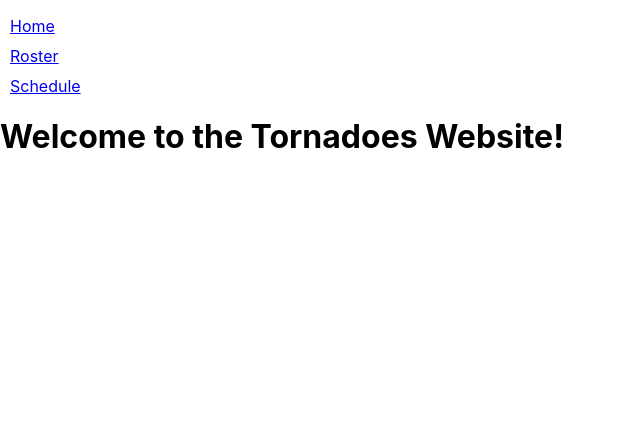
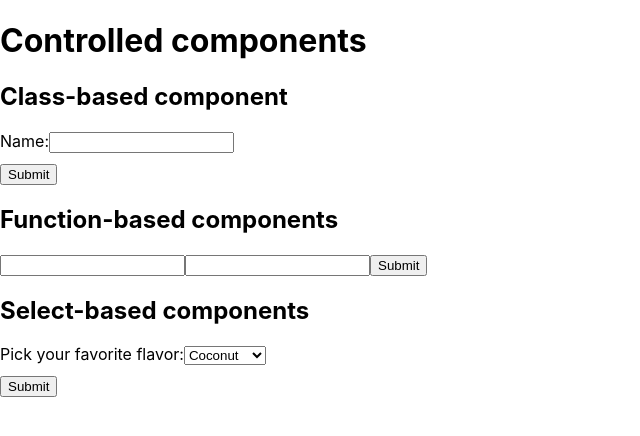
Before and after one commit to UALR-FrontEndWebDevelopmentCourse/react-examples, a React (Create React App) app: page / in a window 1280 px wide. Shown: the top 436 px of the page, without its empty margins (0-640 px from the left). Built offline with nearby package versions, Linux system fonts and the light colour scheme.

Commit message:
Forms created

```diff
--- a/src/App.js
+++ b/src/App.js
@@ -1,18 +1,17 @@
-import Header from "./Components/Header";
-import Main from "./Components/Main";
+import NameForm from "./Components/NameForm";
+import UserForm from "./Components/UserForm";
+import FlavorForm from "./Components/FlavorForm";
 
-// TODO 02. Here we define the routes
-/*
-Our application is defined within the <App> component.
-To simplify things, we will split our application into two parts.
-The <Header> component will contain links to navigate throughout the website.
-The <Main> component is where the rest of the content will be rendered.
- */
 export default function App() {
     return (
         <div>
-            <Header/>
-            <Main/>
+            <h1>Controlled components</h1>
+            <h2>Class-based component</h2>
+            <NameForm/>
+            <h2>Function-based components</h2>
+            <UserForm/>
+            <h2>Select-based components</h2>
+            <FlavorForm/>
         </div>
     );
 }
--- /dev/null
+++ b/src/Components/FlavorForm.js
@@ -0,0 +1,38 @@
+import React from 'react'
+class FlavorForm extends React.Component {
+    constructor(props) {
+        super(props);
+        this.state = {value: 'coconut'};
+
+        this.handleChange = this.handleChange.bind(this);
+        this.handleSubmit = this.handleSubmit.bind(this);
+    }
+
+    handleChange(event) {
+        this.setState({value: event.target.value});
+    }
+
+    handleSubmit(event) {
+        alert('Your favorite flavor is: ' + this.state.value);
+        event.preventDefault();
+    }
+
+    render() {
+        return (
+            <form onSubmit={this.handleSubmit}>
+                <label>
+                    Pick your favorite flavor:
+                    <select value={this.state.value} onChange={this.handleChange}>
+                        <option value="grapefruit">Grapefruit</option>
+                        <option value="lime">Lime</option>
+                        <option value="coconut">Coconut</option>
+                        <option value="mango">Mango</option>
+                    </select>
+                </label>
+                <input type="submit" value="Submit" />
+            </form>
+        );
+    }
+}
+
+export default FlavorForm
--- /dev/null
+++ b/src/Components/NameForm.js
@@ -0,0 +1,33 @@
+import React from 'react'
+class NameForm extends React.Component {
+    constructor(props) {
+        super(props);
+        this.state = {value: ''};
+
+        this.handleChange = this.handleChange.bind(this);
+        this.handleSubmit = this.handleSubmit.bind(this);
+    }
+
+    handleChange(event) {
+        this.setState({value: event.target.value});
+    }
+
+    handleSubmit(event) {
+        alert('A name was submitted: ' + this.state.value);
+        event.preventDefault();
+    }
+
+    render() {
+        return (
+            <form onSubmit={this.handleSubmit}>
+                <label>
+                    Name:
+                    <input type="text" value={this.state.value} onChange={this.handleChange} />
+                </label>
+                <input type="submit" value="Submit" />
+            </form>
+        );
+    }
+}
+
+export default  NameForm
--- /dev/null
+++ b/src/Components/UserForm.js
@@ -0,0 +1,29 @@
+import React, {useState} from 'react'
+export default function UserForm() {
+    const [name, setName] = useState("");
+    const [email, setEmail] = useState("");
+
+    function onSubmit() {
+        console.log("Name value: " + name);
+        console.log("Email value: " + email);
+    }
+    return (
+        <form onSubmit={onSubmit}>
+            <input
+                type="text"
+                name="name"
+                value={name}
+                onChange={(e) => setName(e.target.value)}
+                required
+            />
+            <input
+                type="email"
+                name="email"
+                value={email}
+                onChange={(e) => setEmail(e.target.value)}
+                required
+            />
+            <input type="submit" value="Submit" />
+        </form>
+    );
+}
--- a/src/index.js
+++ b/src/index.js
@@ -3,15 +3,11 @@ import ReactDOM from 'react-dom/client';
 import './index.css';
 import App from './App';
 import reportWebVitals from './reportWebVitals';
-import {BrowserRouter} from "react-router-dom";
 
 const root = ReactDOM.createRoot(document.getElementById('root'));
 root.render(
-    // TODO 1. Wrap the App with a BrowserRouter component
     <React.StrictMode>
-        <BrowserRouter>
-            <App/>
-        </BrowserRouter>
+        <App/>
     </React.StrictMode>
 );
 
```
